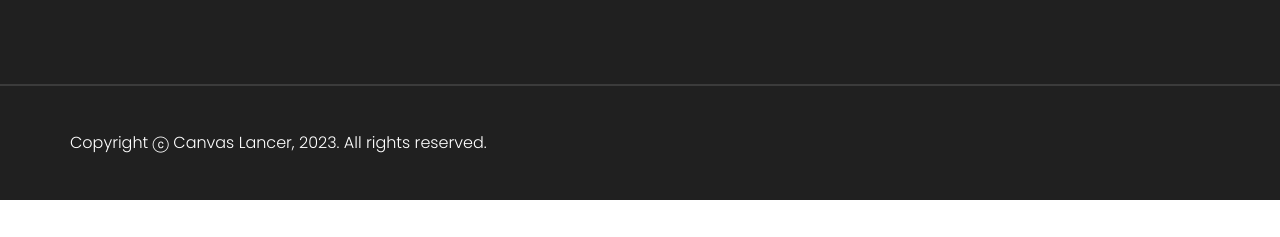
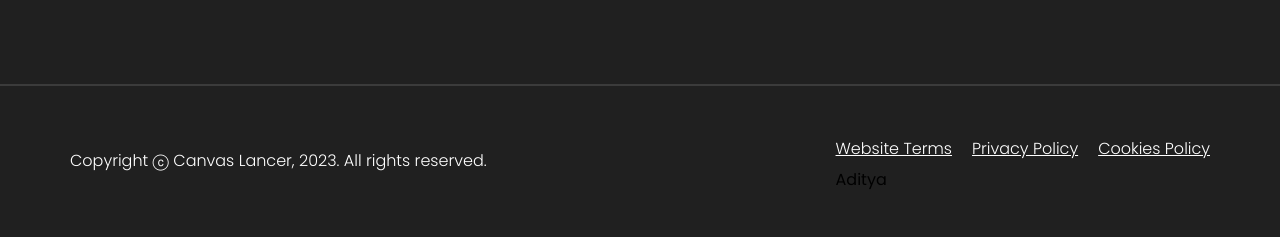
Before and after one commit to AdityaShah272001/aditya, a plain HTML site: page index.html in a window 1280 px wide. Shown: the part 5854-6091 px from the top of the page. Before the commit the page ends 6054 px from the top, so only its background shows below. Drawn offline with nearby package versions, Linux system fonts and the light colour scheme.

```diff
--- a/index.html
+++ b/index.html
@@ -743,7 +743,14 @@
                     <p>Copyright ⓒ Canvas Lancer, 2023. All rights reserved.</p>
                 </div>
                 <div class="list-copy">
-
+                    <ul>
+                        <li><a href="#">Website Terms</a></li>
+                        <li><a href="#">Privacy Policy</a></li>
+                        <li><a href="#">Cookies Policy</a></li>
+                    </ul>
+                    <ul>
+                        <li>Aditya</li>
+                    </ul>
                 </div>
             </div>
         </div>
```
